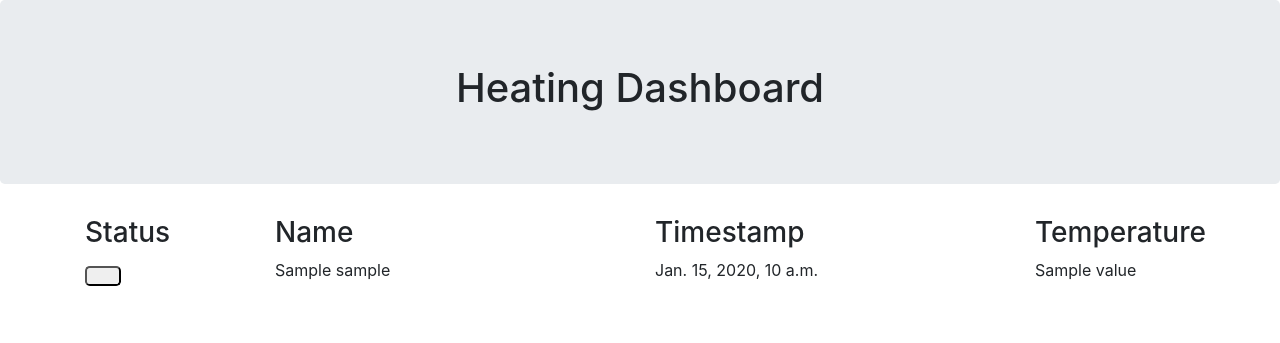
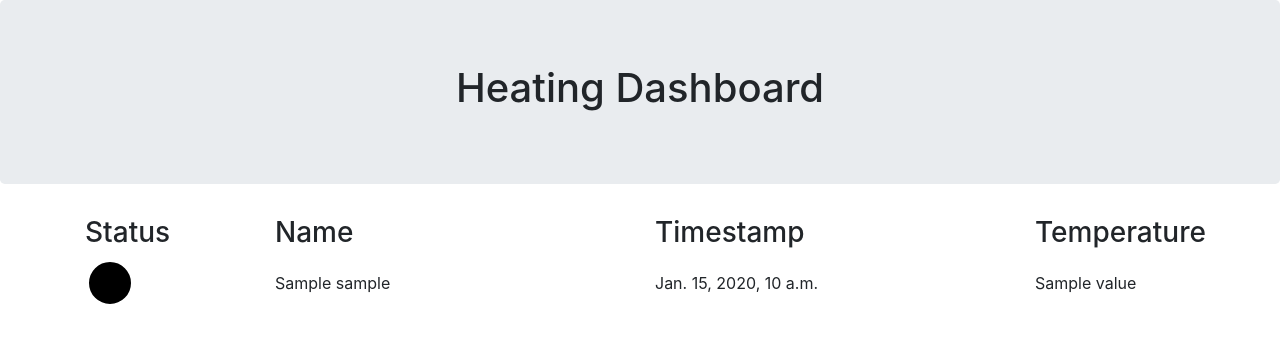
Before and after one commit to jnusbaum/automation, a Django app: template templates/heating/heating-dashboard.html in a window 1280 px wide. Shown: the top 343 px of the page. Run offline with Django 3.2, Linux system fonts and the light colour scheme; the template is opened without the code that fills it: most values are stand-ins (such as "Sample title", 1, 10 or a date in 2020); some libraries are stand-ins or nearby versions.

Commit message:
heating dashboard alpha with colors

```diff
--- a/templates/heating/heating-dashboard.html
+++ b/templates/heating/heating-dashboard.html
@@ -11,27 +11,35 @@
     <style>
         .hot {
             {# above 150 #}
-            background-color: red;
+            fill: red;
         }
         .very-warm {
             {# 130-150 #}
-            background-color: orange;
+            fill: orange;
         }
         .warm {
             {# 110-130 #}
-            background-color: yellow;
+            fill: yellow;
         }
         .luke-warm {
             {# 90-110 #}
-            background-color: aliceblue;
+            fill: aliceblue;
         }
         .cool {
             {# 70-90 #}
-            background-color: skyblue;
+            fill: skyblue;
         }
         .cold {
             {# below 70 #}
-            background-color: deepskyblue;
+            fill: deepskyblue;
+        }
+
+        .vertical-center {
+              margin: 0;
+              position: absolute;
+              top: 50%;
+              -ms-transform: translateY(-50%);
+              transform: translateY(-50%);
         }
     </style>
 
@@ -60,16 +68,20 @@
     {% for sample in samples %}
         <div class="row">
             <div class="col-sm-2">
-          <button type="button" class="{{ sample.dclass }} btn-lg"></button>
+                <svg height="50" width="50">
+                    <circle class="{{ sample.dclass }}" cx="25" cy="25" r="20" stroke="black" stroke-width="2"></circle>
+                    Sorry, your browser does not support inline SVG.
+                </svg>
+                {#          <button type="button" class="{{ sample.dclass }} btn-lg"></button>#}
             </div>
             <div class="col-sm-4">
-          <p>{{ sample.name }}</p>
+                <p class="vertical-center">{{ sample.name }}</p>
             </div>
             <div class="col-sm-4">
-          <p>{{ sample.timestamp }}</p>
+                <p class="vertical-center">{{ sample.timestamp }}</p>
             </div>
             <div class="col-sm-2">
-          <p>{{ sample.value }}</p>
+                <p class="vertical-center">{{ sample.value }}</p>
             </div>
         </div>
     {% endfor %}
```
Lines whose indentation alone changed are shown as unchanged.
